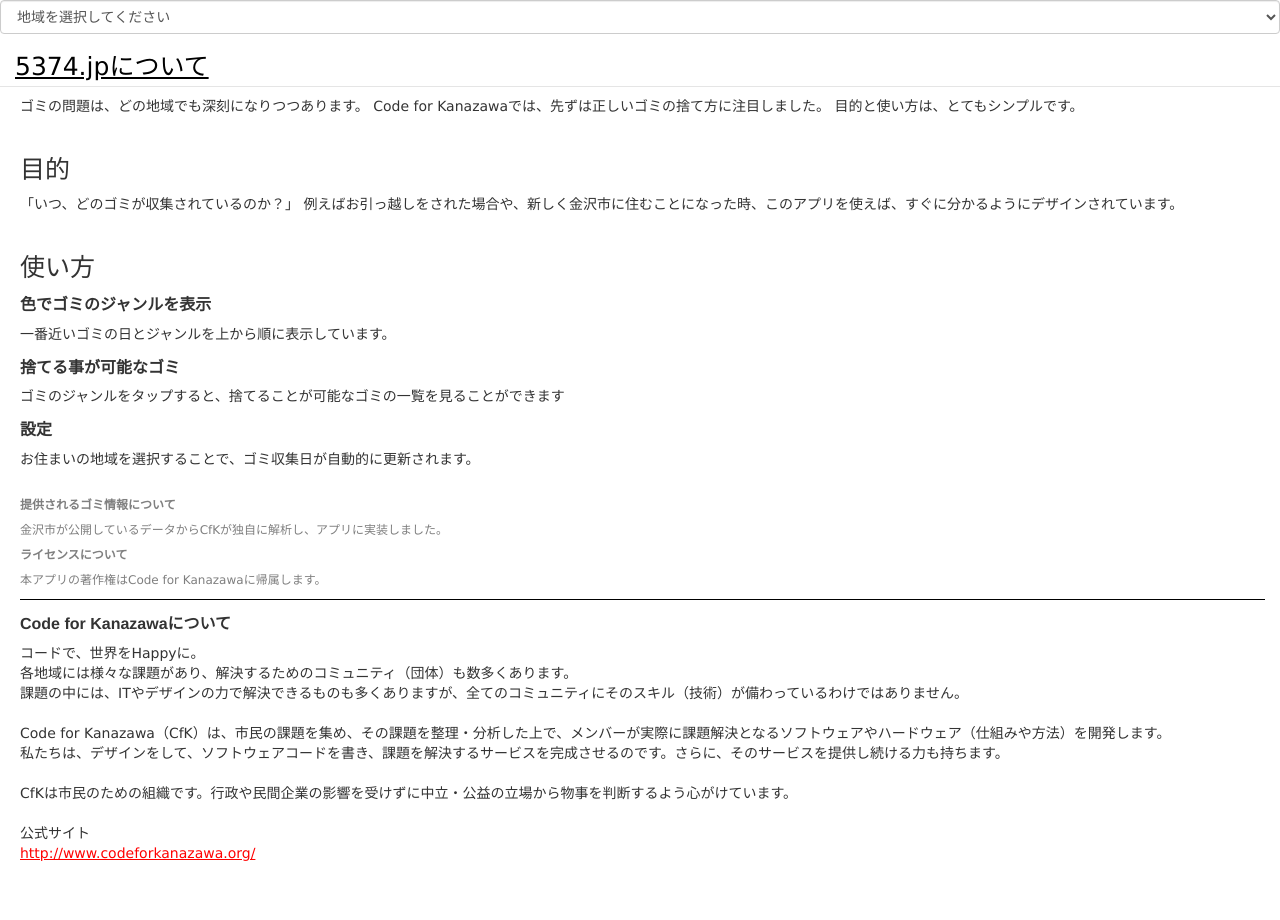
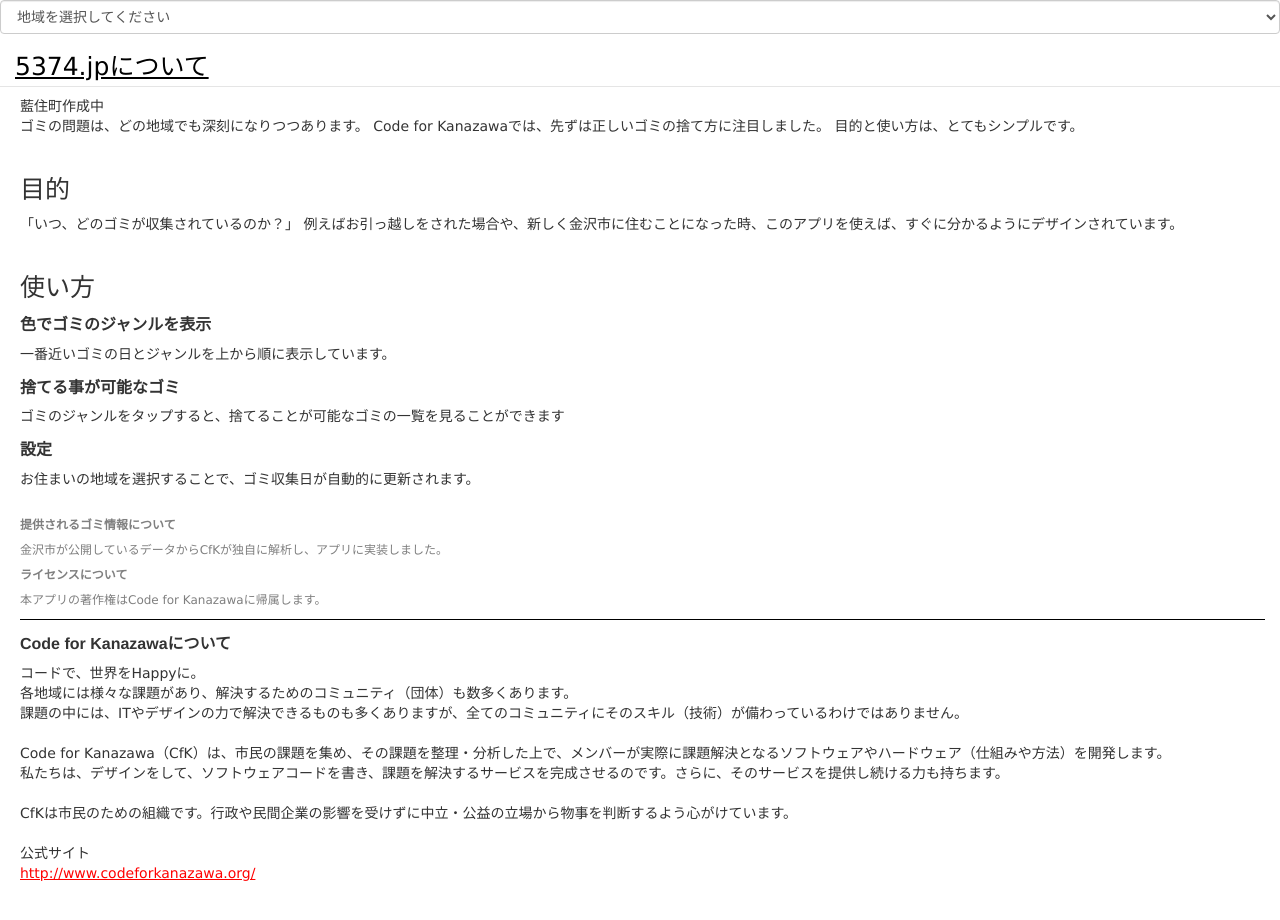
Before and after one commit to tokushima5374/aizumityo, a plain HTML site: page index.html in a window 1280 px wide. Both pictures are taken after a click on the link "5374.jpについて". Drawn offline with Linux system fonts and the light colour scheme.

Commit message:
Update index.html

```diff
--- a/index.html
+++ b/index.html
@@ -22,6 +22,7 @@
       <div id="collapse3_0" class="accordion-body collapse">
         <div class="accordion-inner">
           <div id="help">
+藍住町作成中<br />
 ゴミの問題は、どの地域でも深刻になりつつあります。
 Code for Kanazawaでは、先ずは正しいゴミの捨て方に注目しました。
 目的と使い方は、とてもシンプルです。
```
